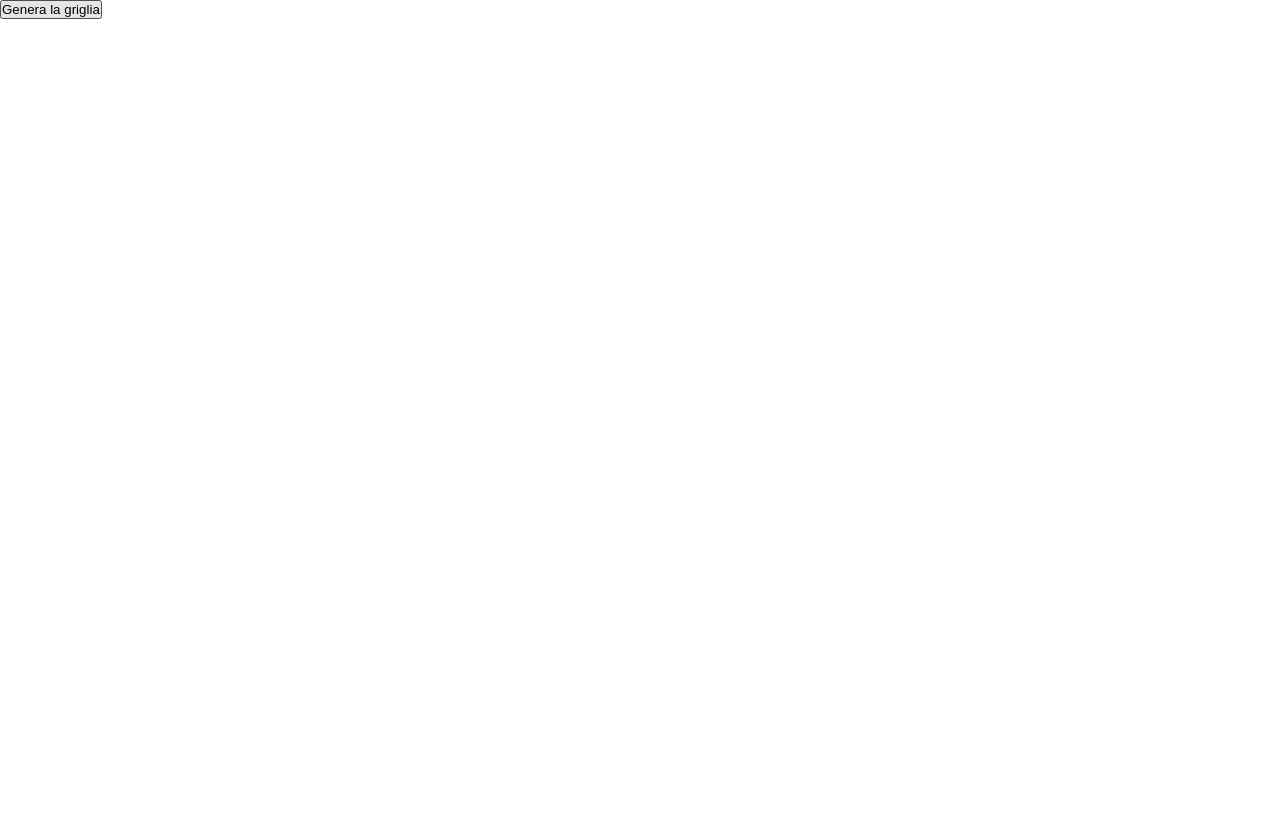
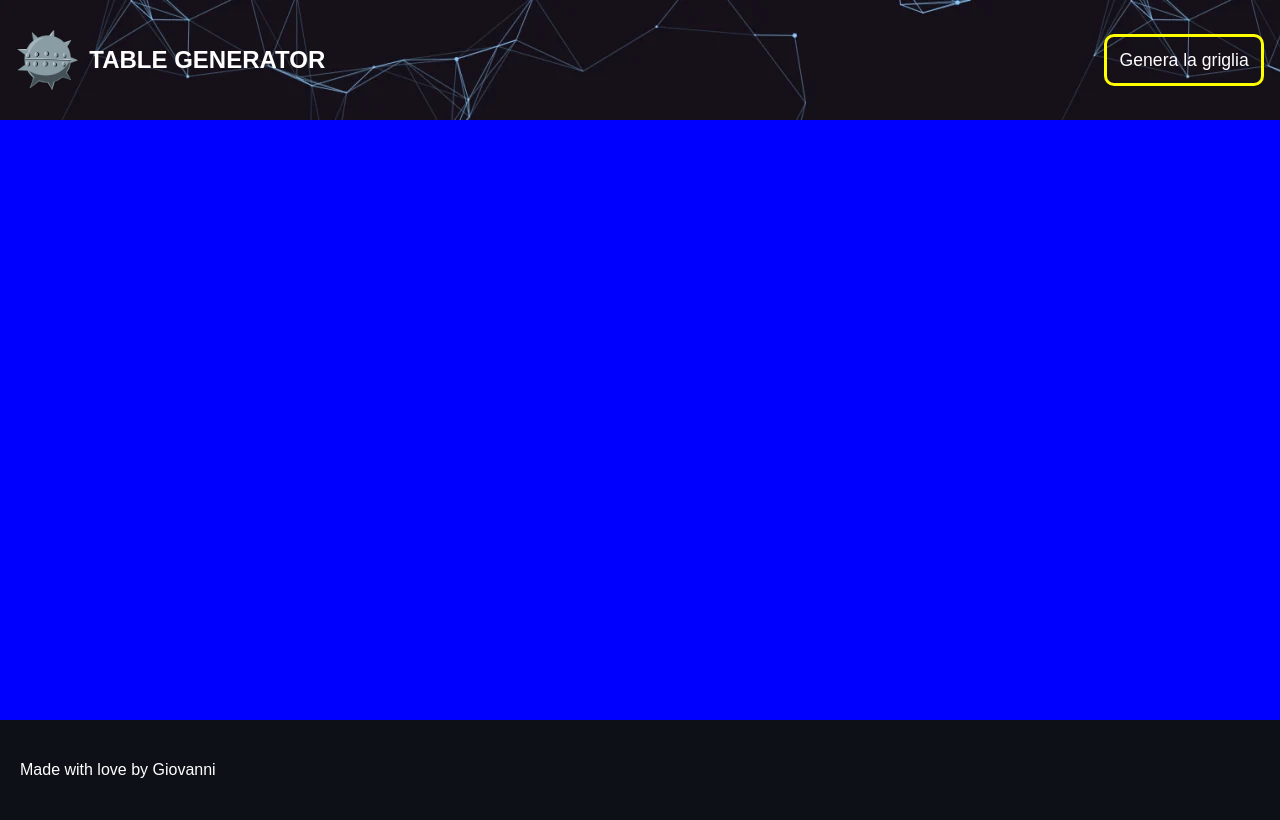
Before and after one commit to giovannitamburini/js-campominato-grid, a plain HTML site: page index.html in a window 1280 px wide. Drawn offline with Linux system fonts and the light colour scheme.

Commit message:
completed exercise with css style

```diff
--- a/css/style.css
+++ b/css/style.css
@@ -2,6 +2,50 @@
     margin: 0;
     padding: 0;
     box-sizing: border-box;
+    font-family: sans-serif;
+}
+
+nav {
+    width: 100%;
+    height: 120px;
+    padding: 1em;
+    background-image: url(/img/navbar-wallpaper.webp);
+
+    display: flex;
+    justify-content: space-between;
+    align-items: center;
+}
+
+nav #logo {
+    display: flex;
+    align-items: center;
+    gap: 10px;
+    height: 70%;
+}
+
+nav #logo img {
+    height: 100%;
+}
+
+nav #logo div {
+    color: white;
+    font-size: 1.5em;
+    font-weight: 700;
+}
+
+nav button {
+    padding: 0.7em;
+    border-radius: 10px;
+    border: 3px solid yellow;
+    background-color: transparent;
+    color: white;
+    font-size: 1.1em;
+}
+
+main {
+    min-height: 600px;
+    width: 100%;
+    background-color: blue;
 }
 
 #cell-container {
@@ -9,4 +53,15 @@
     flex-wrap: wrap;
     width: 500px;
     margin: 0 auto;
+    padding: 30px 0;
 }
+
+footer {
+    display: flex;
+    align-items: center;
+    height: 100px;
+    width: 100%;
+    padding: 20px;
+    background-color: #0d1117;
+    color: white;
+}
--- a/index.html
+++ b/index.html
@@ -10,9 +10,22 @@
 </head>
 <body>
 
-    <button id="generator">Genera la griglia</button>
+    <nav>
+        <div id="logo">
+            <img src="img/bomb-37077_1280.webp" alt="">
+            <div id="game-name">TABLE GENERATOR</div>
+        </div>
+        <button id="generator">Genera la griglia</button>
+    </nav>
 
-    <div id="cell-container"></div>
+    <main>
+        <div id="cell-container"></div>
+    </main>
+
+    <footer>
+        <div>Made with love by Giovanni</div>
+    </footer>
+
 
     <script src="js/script.js"></script>
 </body>
--- a/js/script.js
+++ b/js/script.js
@@ -72,8 +72,13 @@ function createCell (container, index) {
     //appendo ad un elemento (in questo caso il parametro 'container') la cella creata
     container.append(cell);
 
+    //aggiungo un evento click al parametro cella
     cell.addEventListener('click', function() {
+
+        //aggiungo/cambio il background dell'elemento cell
         cell.style.backgroundColor = '#00FFFF';
+
+        //stampo in console il parametro index inserito all'interno dell'elemento cell
         console.log(index);
     })
 
```
Also changed, not shown: img/bomb-37077_1280.webp (added), img/navbar-wallpaper.webp (added).
